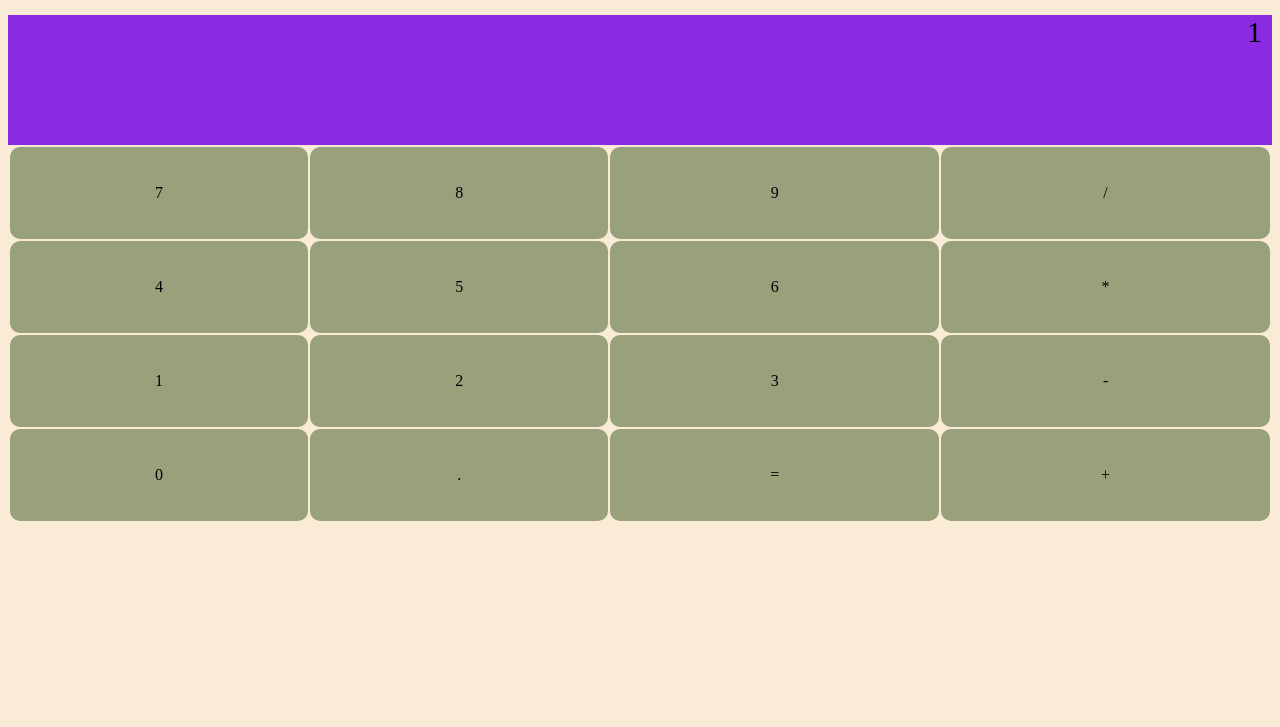
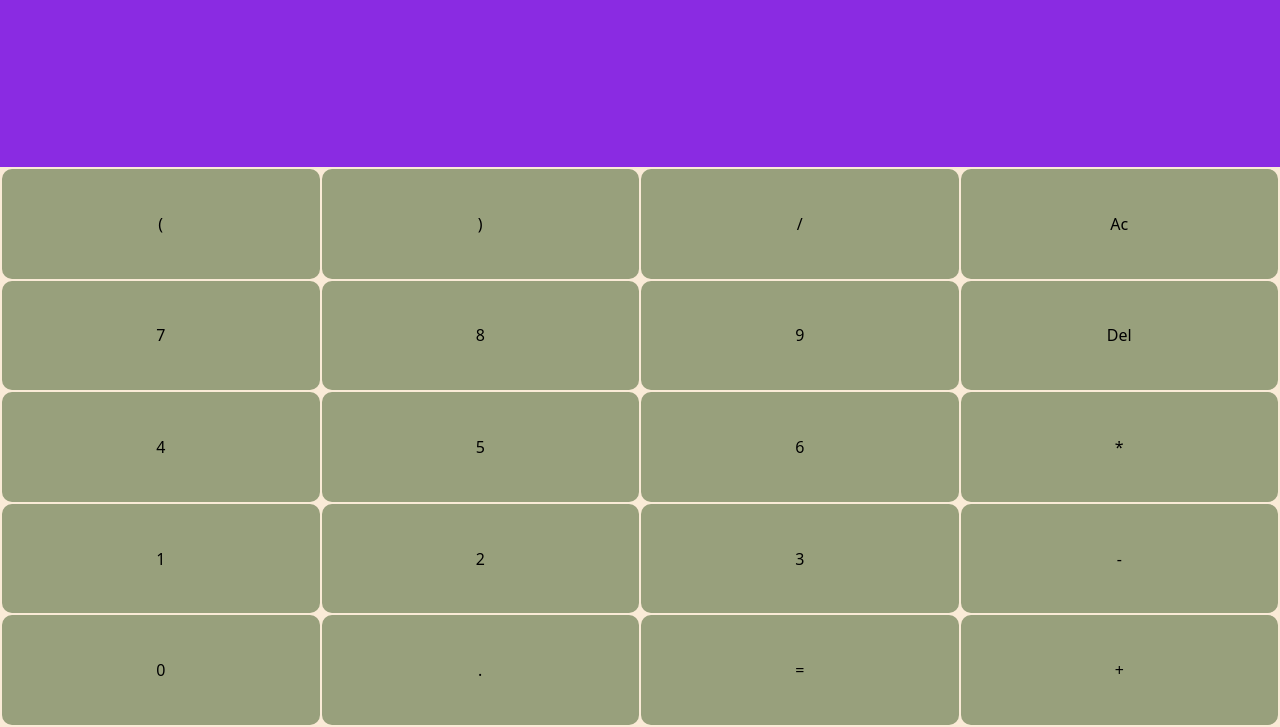
Before and after one commit to lazerfazer99/Taschenrechner, a plain HTML site: page index.html in a window 1280 px wide. Shown: the part 73-800 px from the top of the page. Drawn offline with Linux system fonts and the light colour scheme.

Commit message:
del, ac and calculate java script

```diff
--- a/index.html
+++ b/index.html
@@ -7,36 +7,38 @@
     <link rel="stylesheet" href="style.css">
 </head>
 <body>
-    <h1>Taschenrechner</h1>
-
-    <div class="display">
-      <p class="number">1</p>
-    </div>
+    <div id="display"></div>
 
     <table>
+      <tr>
+        <td onclick="appendOperation('(')">(</td>
+        <td onclick="appendOperation(')')">)</td>
+        <td onclick="appendOperation('/')">/</td>
+        <td onclick="DeleteAllOperation()">Ac</td>
+      </tr>
         <tr>
-          <td>7</td>
-          <td>8</td>
-          <td>9</td>
-          <td>/</td>
+          <td onclick="appendOperation(7)">7</td>
+          <td onclick="appendOperation(8)">8</td>
+          <td onclick="appendOperation(9)">9</td>
+          <td onclick="DeleteOperation()">Del</td>
         </tr>
         <tr>
-          <td>4</td>
-          <td>5</td>
-          <td>6</td>
-          <td>*</td>
+          <td onclick="appendOperation(4)">4</td>
+          <td onclick="appendOperation(5)">5</td>
+          <td onclick="appendOperation(6)">6</td>
+          <td onclick="appendOperation('*')">*</td>
         </tr>
         <tr>
-          <td>1</td>
-          <td>2</td>
-          <td>3</td>
-          <td>-</td>
+          <td onclick="appendOperation(1)">1</td>
+          <td onclick="appendOperation(2)">2</td>
+          <td onclick="appendOperation(3)">3</td>
+          <td onclick="appendOperation('-')">-</td>
         </tr>
         <tr>
-            <td>0</td>
-            <td>.</td>
-            <td>=</td>
-            <td>+</td>
+            <td onclick="appendOperation(0)">0</td>
+            <td onclick="appendOperation('.')">.</td>
+            <td onclick="calculate()">=</td>
+            <td onclick="appendOperation('+')">+</td>
           </tr>
       </table>
 
--- a/script.js
+++ b/script.js
@@ -0,0 +1,18 @@
+function appendOperation(operation) {
+    document.getElementById('display').innerHTML += operation;
+}
+
+function DeleteOperation() {
+    let display = document.getElementById('display');
+    display.innerHTML = display.innerHTML.slice(0, -1)
+}
+
+function DeleteAllOperation() {
+    document.getElementById('display').innerHTML = '';
+}
+
+function calculate() {
+    let container = document.getElementById('display');
+    let result = eval(container.innerHTML);
+    container.innerHTML = result;
+}
--- a/style.css
+++ b/style.css
@@ -1,28 +1,30 @@
 body {
     background-color: antiquewhite;
+    margin: 0;
+    font-family: system-ui, -apple-system, BlinkMacSystemFont, 'Segoe UI', Roboto, Oxygen, Ubuntu, Cantarell, 'Open Sans', 'Helvetica Neue', sans-serif;
 }
 
-.display {
-    height: 130px;
+#display {
+    height: 30vh;
     background-color: blueviolet;
-    font-size: 30px;
-    text-align: end;
-}
-
-.number {
-    padding-right: 10px;
+    font-size: 50px;
+    display: flex;
+    justify-content: flex-end;
+    align-items: flex-end;
+    padding: 24px;
+    box-sizing: border-box;
 }
 
 table {
     width: 100%;
-    height: 100%;
+    height: 70vh;
 }
 
 td {
-    height: 90px;
     background-color: rgb(152, 160, 124);
     border-radius: 10px;
     text-align: center;
+    width: 25%;
 }
 
 td:hover {
```
